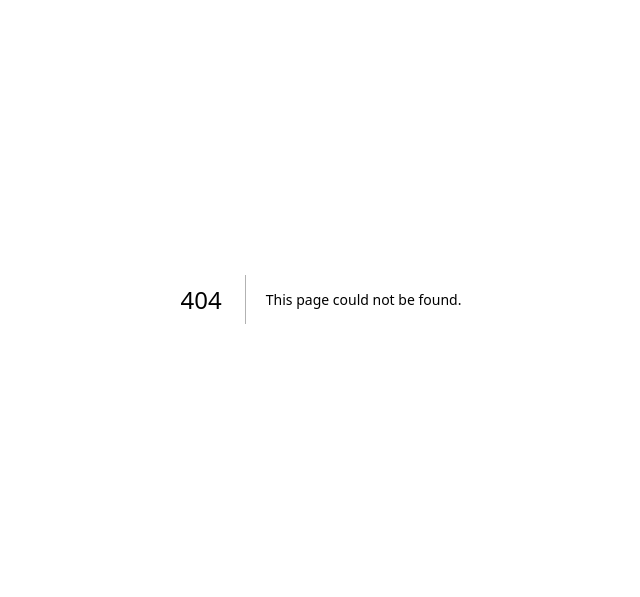
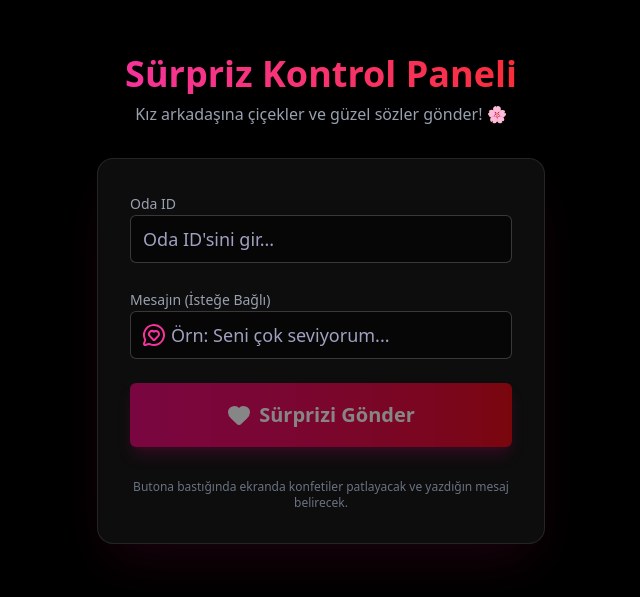
Before and after one commit to ibrhmethmx7/nextjss, a Next.js app: page /surprise in a window 1280 px wide. Before the commit this address had no page. Shown: the part 101-698 px from the top of the page, without its empty margins (319-959 px from the left). Built offline with nearby package versions, Linux system fonts and the light colour scheme.

Commit message:
feat: add remote surprise feature with custom message

```diff
--- /dev/null
+++ b/app/surprise/page.tsx
@@ -0,0 +1,92 @@
+"use client";
+
+import { useState, useEffect } from "react";
+import { useSearchParams } from "next/navigation";
+import { Button } from "@/components/ui/button";
+import { Input } from "@/components/ui/input";
+import { database } from "@/lib/firebase";
+import { ref, set } from "firebase/database";
+import { Heart, Sparkles, MessageCircleHeart } from "lucide-react";
+
+export default function SurprisePage() {
+    const searchParams = useSearchParams();
+    const [roomId, setRoomId] = useState("");
+    const [message, setMessage] = useState("");
+    const [loading, setLoading] = useState(false);
+
+    useEffect(() => {
+        const room = searchParams.get("room");
+        if (room) setRoomId(room);
+    }, [searchParams]);
+
+    const triggerSurprise = async () => {
+        if (!roomId) return;
+        setLoading(true);
+        try {
+            await set(ref(database, `rooms/${roomId}/surprise`), {
+                timestamp: Date.now(),
+                message: message || "Seni Seviyorum ❤️" // Default message if empty
+            });
+        } catch (error) {
+            console.error(error);
+            alert("Hata oluştu!");
+        } finally {
+            setLoading(false);
+        }
+    };
+
+    return (
+        <div className="min-h-screen bg-black text-white flex flex-col items-center justify-center p-4 space-y-8">
+            <div className="text-center space-y-2">
+                <h1 className="text-4xl font-bold bg-gradient-to-r from-pink-500 to-red-500 bg-clip-text text-transparent">
+                    Sürpriz Kontrol Paneli
+                </h1>
+                <p className="text-gray-400">Kız arkadaşına çiçekler ve güzel sözler gönder! 🌸</p>
+            </div>
+
+            <div className="w-full max-w-md space-y-6 bg-white/5 p-8 rounded-2xl border border-white/10 shadow-2xl shadow-pink-900/20">
+                <div className="space-y-2">
+                    <label className="text-sm text-gray-400">Oda ID</label>
+                    <Input
+                        value={roomId}
+                        onChange={(e) => setRoomId(e.target.value)}
+                        placeholder="Oda ID'sini gir..."
+                        className="bg-black/50 border-white/20 h-12 text-lg focus:ring-pink-500"
+                    />
+                </div>
+
+                <div className="space-y-2">
+                    <label className="text-sm text-gray-400">Mesajın (İsteğe Bağlı)</label>
+                    <div className="relative">
+                        <Input
+                            value={message}
+                            onChange={(e) => setMessage(e.target.value)}
+                            placeholder="Örn: Seni çok seviyorum..."
+                            className="bg-black/50 border-white/20 h-12 text-lg pl-10 focus:ring-pink-500"
+                        />
+                        <MessageCircleHeart className="absolute left-3 top-3 h-6 w-6 text-pink-500" />
+                    </div>
+                </div>
+
+                <Button
+                    onClick={triggerSurprise}
+                    disabled={!roomId || loading}
+                    className="w-full h-16 text-xl font-bold bg-gradient-to-r from-pink-600 to-red-600 hover:from-pink-700 hover:to-red-700 transition-all transform hover:scale-105 shadow-lg shadow-pink-600/30"
+                >
+                    {loading ? (
+                        <Sparkles className="animate-spin h-6 w-6" />
+                    ) : (
+                        <>
+                            <Heart className="mr-2 h-6 w-6 fill-white" />
+                            Sürprizi Gönder
+                        </>
+                    )}
+                </Button>
+
+                <p className="text-xs text-center text-gray-500 pt-2">
+                    Butona bastığında ekranda konfetiler patlayacak ve yazdığın mesaj belirecek.
+                </p>
+            </div>
+        </div>
+    );
+}
--- a/app/watch/page.tsx
+++ b/app/watch/page.tsx
@@ -8,6 +8,7 @@ import { Input } from "@/components/ui/input";
 import { ArrowLeft, Trash2, SkipForward, List, CheckCircle, Search, MessageCircle, Send, Maximize2, Minimize2 } from "lucide-react";
 import Link from "next/link";
 import { database, YOUTUBE_API_KEY } from "@/lib/firebase";
+import SurpriseEffect from "@/components/SurpriseEffect";
 import { ref, update, push, set, onValue, get } from "firebase/database";
 
 type QueueItem = { id: string; title: string; url: string; thumbnail?: string; movieId?: string; };
@@ -193,7 +194,7 @@ function WatchContent() {
 
     // Creator: Send updates (Periodic)
     useEffect(() => {
-        if (!isCreator || !roomId || !playerRef.current) return;
+        if (!isCreator || !roomId) return;
 
         const interval = setInterval(() => {
             const player = playerRef.current;
@@ -620,6 +621,8 @@ function WatchContent() {
                     )}
                 </div>
             )}
+            {/* Surprise Effect Component */}
+            <SurpriseEffect roomId={roomId} />
         </div>
     );
 }
--- /dev/null
+++ b/components/SurpriseEffect.tsx
@@ -0,0 +1,128 @@
+"use client";
+
+import { useEffect, useRef, useState } from "react";
+import confetti from "canvas-confetti";
+import { database } from "@/lib/firebase";
+import { ref, onValue } from "firebase/database";
+import { motion, AnimatePresence } from "framer-motion";
+
+export default function SurpriseEffect({ roomId }: { roomId: string }) {
+    const lastTriggeredRef = useRef<number>(0);
+    const [message, setMessage] = useState<string | null>(null);
+
+    useEffect(() => {
+        if (!roomId) return;
+
+        const surpriseRef = ref(database, `rooms/${roomId}/surprise`);
+
+        const unsubscribe = onValue(surpriseRef, (snapshot) => {
+            const data = snapshot.val();
+
+            if (!data) return;
+
+            const timestamp = data.timestamp;
+            const msg = data.message;
+
+            // Only trigger if it's a new timestamp and not the initial load (unless it's very recent)
+            if (timestamp && timestamp > lastTriggeredRef.current) {
+                lastTriggeredRef.current = timestamp;
+
+                // Avoid triggering on initial page load if the surprise is old (> 10 seconds)
+                if (Date.now() - timestamp < 10000) {
+                    fireFlowerConfetti();
+                    if (msg) {
+                        setMessage(msg);
+                        // Hide message after 8 seconds
+                        setTimeout(() => setMessage(null), 8000);
+                    }
+                }
+            }
+        });
+
+        return () => unsubscribe();
+    }, [roomId]);
+
+    const fireFlowerConfetti = () => {
+        const duration = 3000;
+        const animationEnd = Date.now() + duration;
+        const defaults = { startVelocity: 30, spread: 360, ticks: 60, zIndex: 9999 };
+
+        const randomInRange = (min: number, max: number) => Math.random() * (max - min) + min;
+
+        const interval: any = setInterval(function () {
+            const timeLeft = animationEnd - Date.now();
+
+            if (timeLeft <= 0) {
+                return clearInterval(interval);
+            }
+
+            const particleCount = 50 * (timeLeft / duration);
+
+            // Flower colors: Pinks, Reds, Whites, Purples
+            const colors = ['#ff0000', '#ff69b4', '#ffc0cb', '#ffffff', '#800080'];
+
+            confetti({
+                ...defaults,
+                particleCount,
+                origin: { x: randomInRange(0.1, 0.3), y: Math.random() - 0.2 },
+                colors: colors,
+                shapes: ['circle'],
+                scalar: 1.2
+            });
+            confetti({
+                ...defaults,
+                particleCount,
+                origin: { x: randomInRange(0.7, 0.9), y: Math.random() - 0.2 },
+                colors: colors,
+                shapes: ['circle'],
+                scalar: 1.2
+            });
+        }, 250);
+    };
+
+    return (
+        <AnimatePresence>
+            {message && (
+                <motion.div
+                    initial={{ opacity: 0, y: -50, scale: 0.9 }}
+                    animate={{ opacity: 1, y: 0, scale: 1 }}
+                    exit={{ opacity: 0, y: -20, scale: 0.9 }}
+                    transition={{ duration: 0.8, ease: "easeOut" }}
+                    className="fixed top-20 left-0 right-0 z-[9999] flex justify-center pointer-events-none"
+                >
+                    <div className="relative">
+                        {/* Decorative Elements */}
+                        <motion.div
+                            animate={{ rotate: [0, 10, -10, 0] }}
+                            transition={{ repeat: Infinity, duration: 5 }}
+                            className="absolute -top-6 -left-8 text-4xl"
+                        >
+                            🌸
+                        </motion.div>
+                        <motion.div
+                            animate={{ rotate: [0, -10, 10, 0] }}
+                            transition={{ repeat: Infinity, duration: 6 }}
+                            className="absolute -bottom-4 -right-8 text-4xl"
+                        >
+                            🦋
+                        </motion.div>
+                        <motion.div
+                            animate={{ y: [0, -5, 0] }}
+                            transition={{ repeat: Infinity, duration: 3 }}
+                            className="absolute -top-8 right-10 text-3xl"
+                        >
+                            🐞
+                        </motion.div>
+
+                        {/* Message Box */}
+                        <div className="bg-white/10 backdrop-blur-md border border-white/20 px-12 py-6 rounded-full shadow-[0_0_50px_rgba(255,105,180,0.5)]">
+                            <h2 className="text-4xl md:text-6xl font-bold text-transparent bg-clip-text bg-gradient-to-r from-pink-300 via-purple-300 to-red-300 font-great-vibes tracking-wide drop-shadow-lg text-center">
+                                {message}
+                            </h2>
+                        </div>
+                    </div>
+                </motion.div>
+            )}
+        </AnimatePresence>
+    );
+}
```
